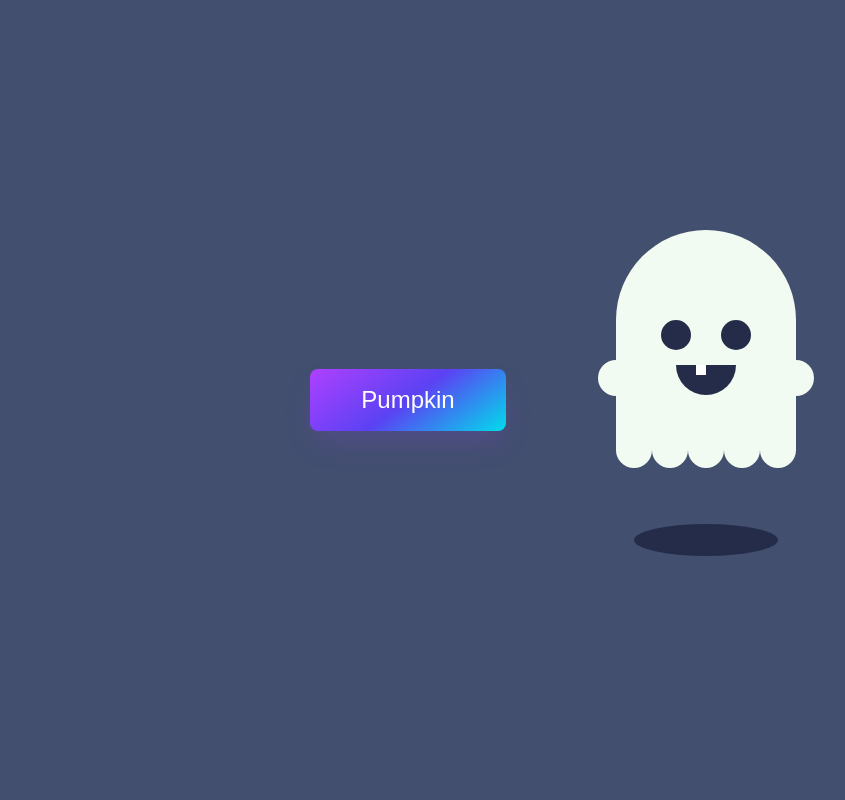
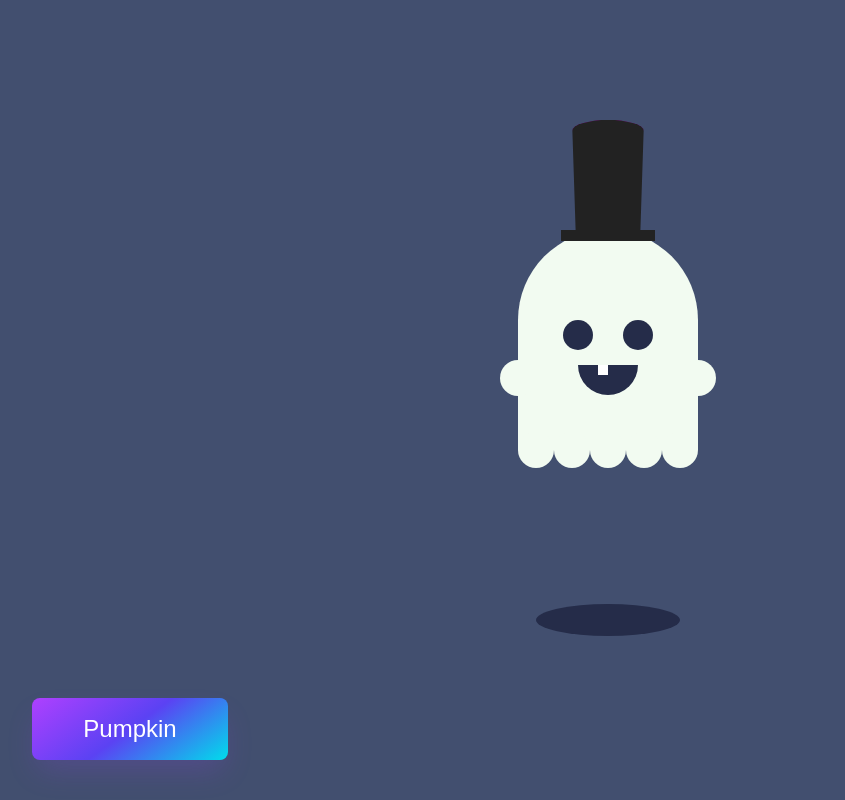
Before and after one commit to michaellidonni/CSSAnimationProject, a plain HTML site: page index.html in a window 1280 px wide. Shown: the whole page, without its empty margins (32-877 px from the left). Drawn offline with Linux system fonts and the light colour scheme.

Commit message:
Added top hat to ghost

```diff
--- a/index.html
+++ b/index.html
@@ -20,6 +20,7 @@
             <div></div>
             <div></div>
           </div>
+          <div class="hat ha"></div>
         </div>
       </div>
       <div id="shadow"></div>
--- a/style.css
+++ b/style.css
@@ -27,8 +27,8 @@ body {
 
 #spooky {
     margin: 10% auto;
-    width: 80%;
-    height: 80%;
+    width: 100%;
+    height: 100%;
     animation: floaty 2s infinite;
 }
 
@@ -169,6 +169,9 @@ body {
   touch-action: manipulation;
   white-space: nowrap;
   cursor: pointer;
+  position: absolute;
+  bottom: 5%;
+  left: 5%;
 }
 
 .button-63:active,
@@ -186,3 +189,28 @@ body {
 a {
     text-decoration: none;
 }
+
+  .hat {
+    position: absolute;
+    top: -50%;
+    left: 30%;
+    transform: translate(-50%, -50%);
+    transform: rotate(180deg) !important;
+    width: 40%;
+    height: 50%;
+    background: purple;
+    border-radius: 50% / 0 0 10% 10%;
+    box-shadow: inset 0 -95vmin 0 -60vmin #222;
+    clip-path: polygon(100% 100%, 0% 100%, 5% 0%, -20% 0%, -20% -100%, 120% -100%, 120% 0%, 95% 0%);
+    animation: floaty 2s infinite;
+  }
+
+  .hat::after {
+    content: '';
+    position: absolute;
+    top: -10%;
+    height: 10%;
+    left: -15%;
+    width: 130%;
+    background: #222;
+  }
```
